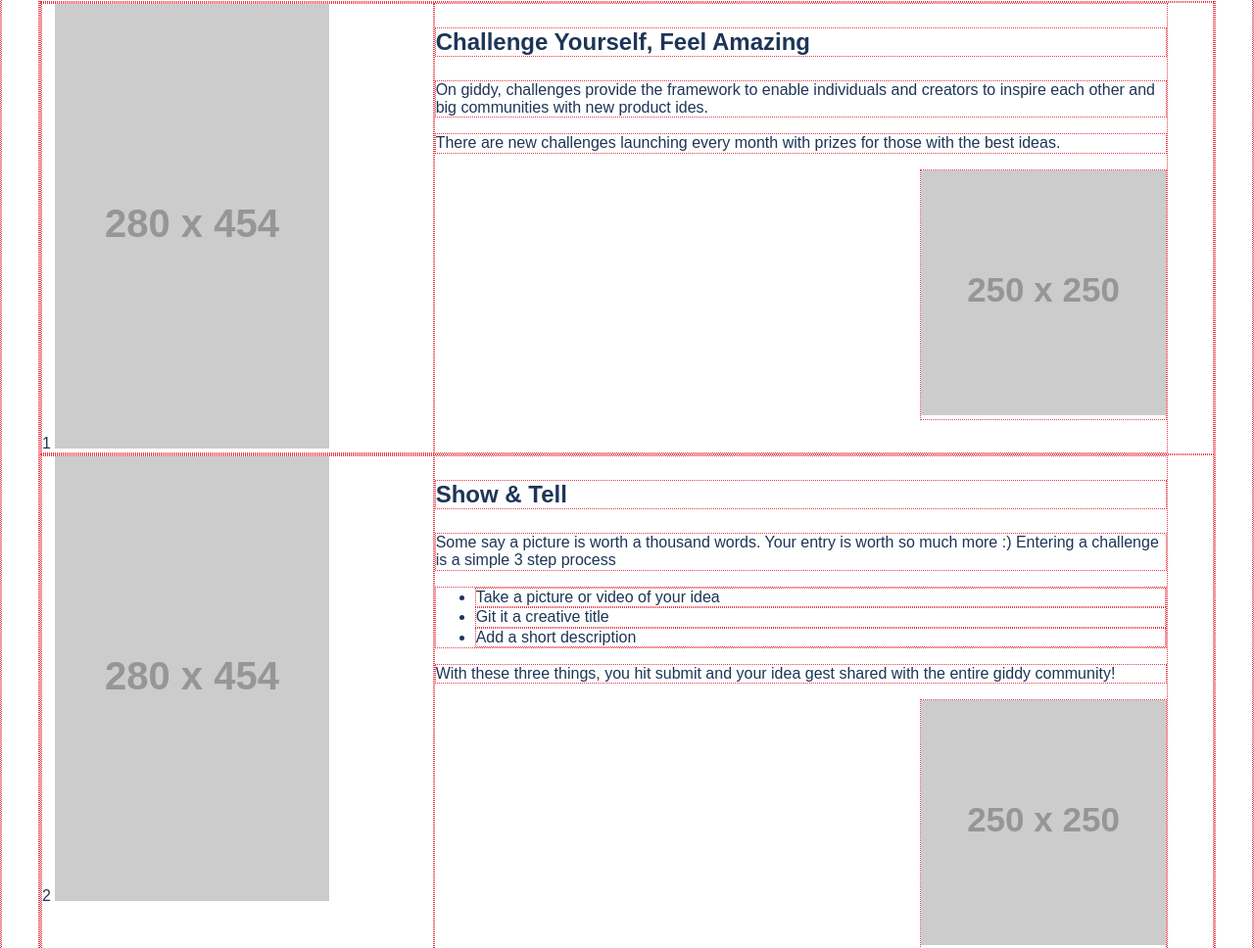
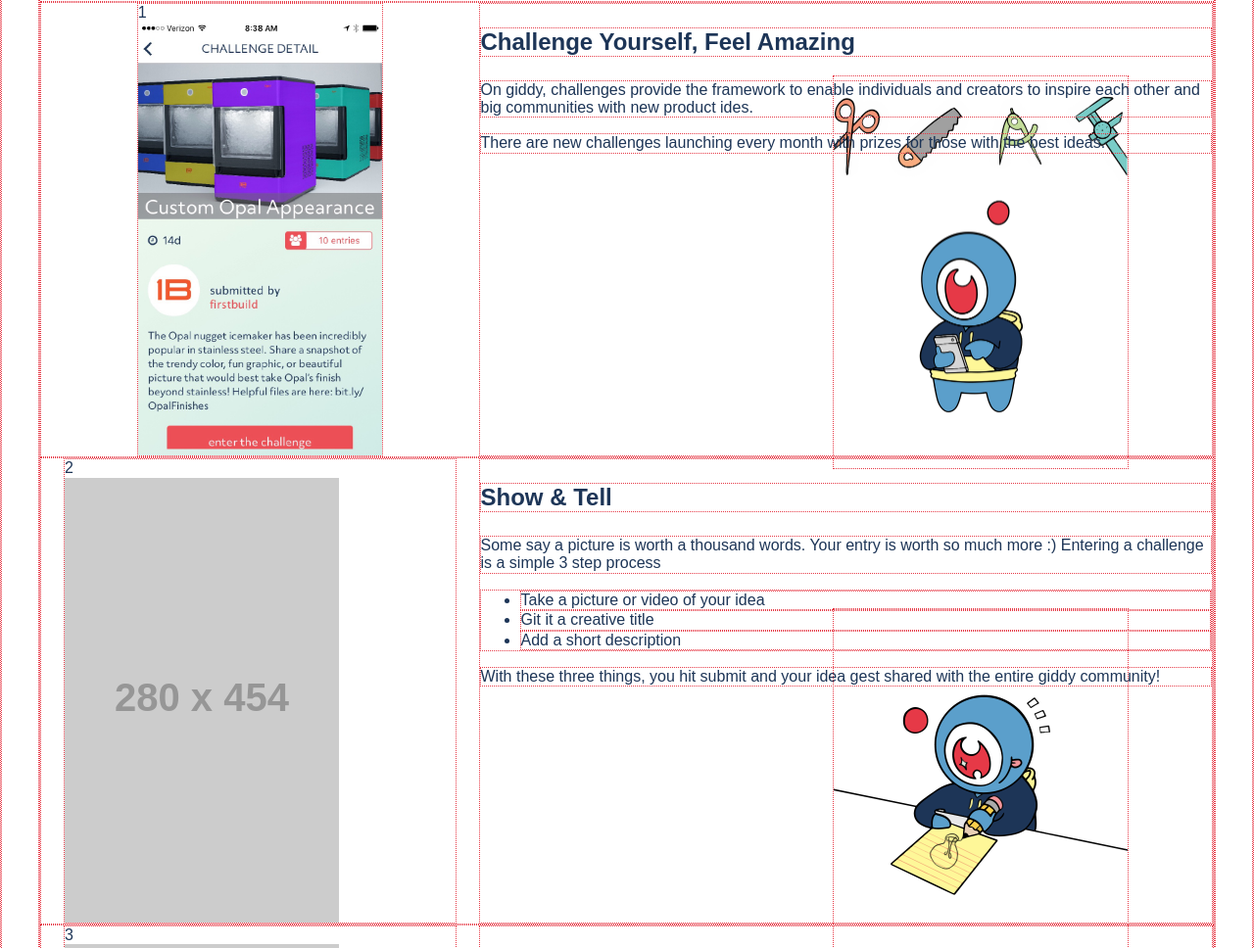
Before and after one commit to qburnsFB/giddIO, a plain HTML site: page index.html in a window 1280 px wide. Shown: the part 892-1860 px from the top of the page at 98% size. Drawn offline with Linux system fonts and the light colour scheme; placeholder pictures from the web are drawn by us.

Commit message:
started adding assets and working through sizing of images

```diff
--- a/assets/sass/_mixins.scss
+++ b/assets/sass/_mixins.scss
@@ -4,6 +4,14 @@
     -o-background-size: cover;
     background-size: cover;
     overflow: hidden;
+}
+
+@mixin img-fit-center {
+    -webkit-background-size: contain;
+    -moz-background-size: contain;
+    -o-background-size: contain;
+    background-size: contain;
+
 }
 
 @mixin clearfix {
@@ -13,3 +21,11 @@
     clear: both;
   }
 }
+
+@mixin pure-img {
+	img{
+	    max-width: 100%;
+	    height: auto;
+	    display: block;
+	}
+}
--- a/assets/sass/main.scss
+++ b/assets/sass/main.scss
@@ -113,8 +113,19 @@
 	padding: 24px;
 }
 .sketch {
-	float:right;
-	@include clearfix;
+	position: absolute;
+	margin-top: -6em;
+	right: 10%;
+	width: 300px;
+	height: 400px;
+	@include pure-img;
+	z-index: -1;
+	//@include clearfix;
+}
+
+.g-screen {
+	margin: 0 auto;
+	@include pure-img;
 }
 
 // IMPORTS //
--- a/index.html
+++ b/index.html
@@ -40,8 +40,8 @@
 					<h1 class="section-title">How It Works</h1>
 				</div>
 				<article class="pure-g">
-					<div class="g-screen pure-u-sm-1-4 pure-u-lg-1-3">1
-						<img src="http://via.placeholder.com/280x454">
+					<div class="g-screen pure-u-sm-1-4 pure-u-lg-5-24">1
+						<img src="assets/images/screen-challenge.jpg">
 					</div>
 					<div class="pure-u-sm-1-1 pure-u-md-1-2 pure-u-lg-5-8">
 						<h3>Challenge Yourself, Feel Amazing</h3>
@@ -49,9 +49,10 @@
 						</p>
 						<p>There are new challenges launching every month with prizes for those with the best ideas.</p>
 						<div class="sketch">
-							<img src="http://via.placeholder.com/250x250">
+							<img src="assets/images/small-cyclops-choose-sm.png" />
 						</div>
 					</div>
+
 				</article>
 
 				</article>
@@ -69,7 +70,7 @@
 						</ul>
 						<p>With these three things, you hit submit and your idea gest shared with the entire giddy community!</p>
 						<div class="sketch">
-							<img src="http://via.placeholder.com/250x250">
+							<img src="assets/images/character-idea.png" />
 						</div>
 					</div>
 				</article>
@@ -81,7 +82,7 @@
 						<h3>Emoji Voting FTW</h3>
 						<p>Provide your emoji reaction on on entry to show the idea creator what you think. The entry with the most emoji from the top category will be crowned the winner of the challenge.</p>
 						<div class="sketch">
-							<img src="http://via.placeholder.com/250x250">
+							<img src="assets/images/character-winning.png" />
 						</div>
 					</div>
 				</article>
@@ -103,7 +104,7 @@
 					<h1>Get Started Now!</h1>
 				</div>
 				<div class="g-screen pure-u-sm-1-4 pure-u-lg-1-3">3
-						<img src="http://via.placeholder.com/280x454">
+						<img src="">
 				</div>
 				<div class="pure-u-sm-1-1 pure-u-md-1-2 pure-u-lg-5-8">
 				<p>Giddy is available on both the App Store and the Google Play Store. Use these links to go and get the app and get started today!</p>
```
Also changed, not shown: assets/css/main.css, assets/images/character-friends.png (added), assets/images/character-idea.png (added), assets/images/character-winning.png (added), assets/images/screen-challenge.jpg (added), assets/images/screen-challenges.jpg (added), assets/images/screen-network.jpg (added), assets/images/screen-voting.jpg (added), assets/images/small-cyclops-choose-sm.png (added), 1 other file.
